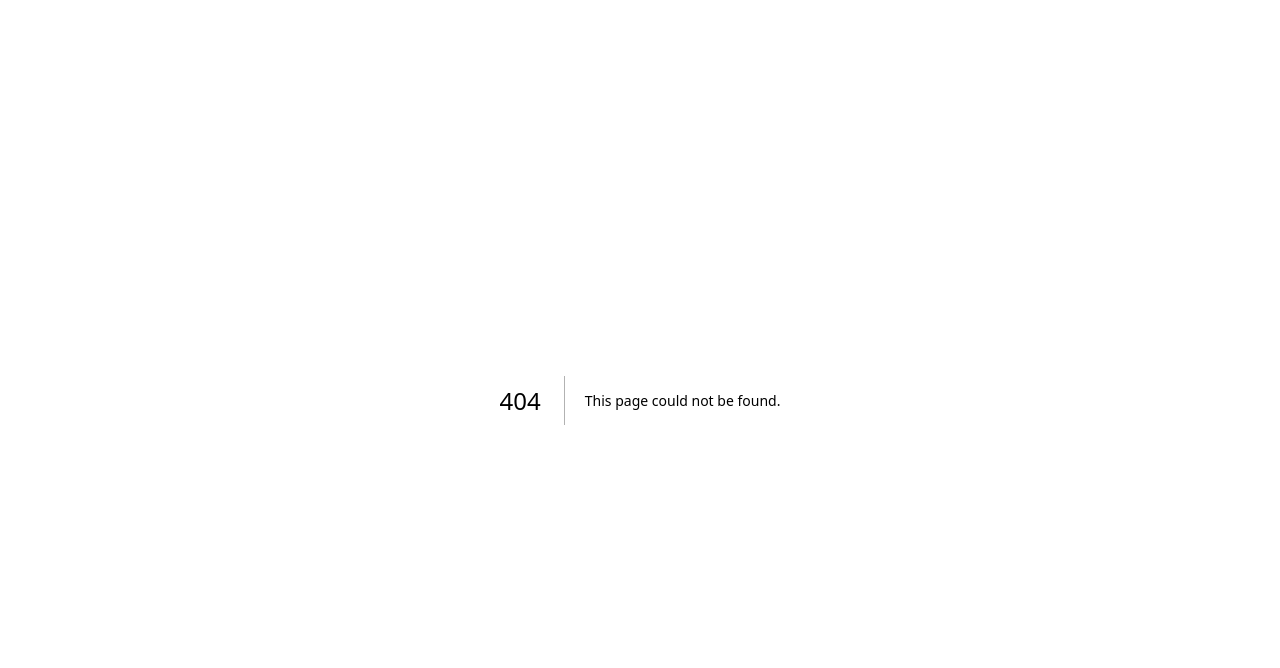
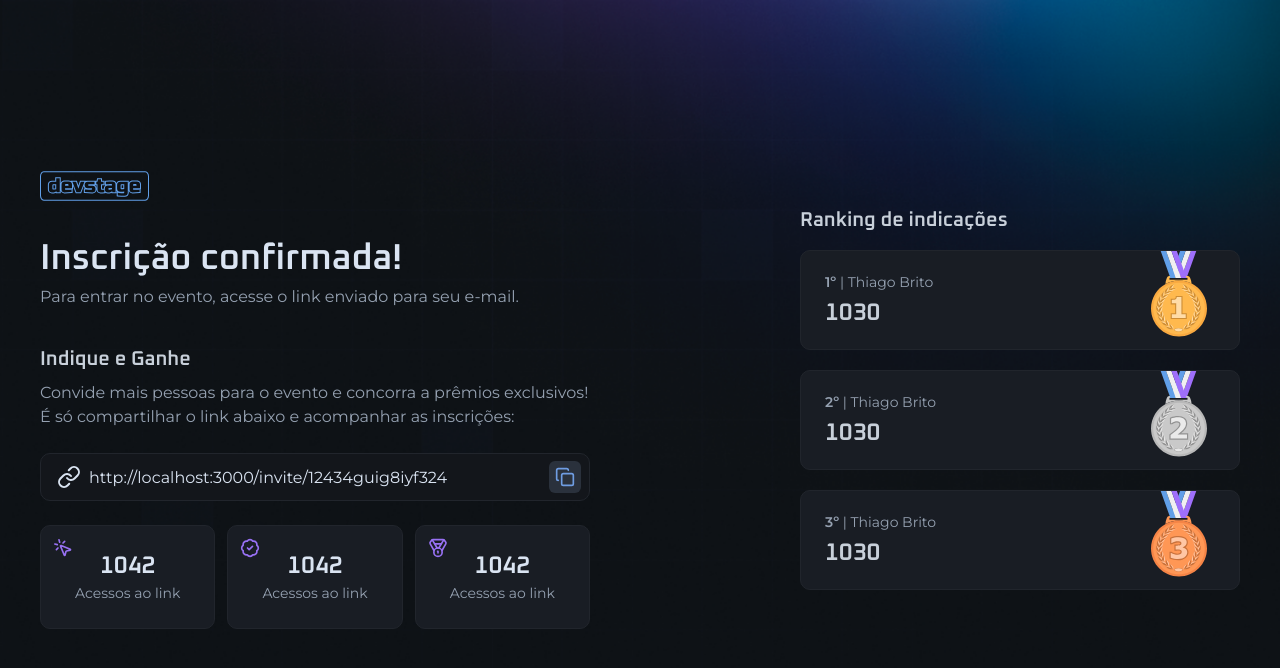
Before and after one commit to trybrito/devstage, a Next.js app: page /invite in a window 1280 px wide. Before the commit this address had no page. Shown: the top 668 px of the page. Built offline with nearby package versions, Linux system fonts and the light colour scheme.

Commit message:
styles: invite page

```diff
--- a/package.json
+++ b/package.json
@@ -15,6 +15,7 @@
     "postcss": "^8.5.3",
     "react": "^19.0.0",
     "react-dom": "^19.0.0",
+    "tailwind-merge": "^3.0.1",
     "tailwindcss": "^4.0.7"
   },
   "devDependencies": {
--- /dev/null
+++ b/src/app/invite/page.tsx
@@ -0,0 +1,146 @@
+import Image from 'next/image'
+
+import { IconButton } from '@/components/icon-button'
+import { InputField, InputIcon, InputRoot } from '@/components/input'
+import { BadgeCheck, Copy, Link, Medal, MousePointerClick } from 'lucide-react'
+
+import logo from '../../assets/logo.svg'
+import medalCopper from '../../assets/medal-copper.svg'
+import medalGold from '../../assets/medal-gold.svg'
+import medalSilver from '../../assets/medal-silver.svg'
+
+export default function InvitePage() {
+  return (
+    <div className="min-h-dvh flex flex-col md:flex-row justify-between items-center gap-16">
+      <div className="flex flex-col gap-10 w-full max-w-[550px]">
+        <Image src={logo} alt="" width={108.5} height={30} />
+
+        <div className="space-y-2">
+          <h1 className="text-4xl font-semibold font-heading text-gray-100 leading-none">
+            Inscrição confirmada!
+          </h1>
+          <p className="text-gray-300">
+            Para entrar no evento, acesse o link enviado para seu e-mail.
+          </p>
+        </div>
+
+        <div className="space-y-6">
+          <div className="space-y-3">
+            <h2 className="text-xl text-gray-200 font-heading font-semibold leading-none">
+              Indique e Ganhe
+            </h2>
+            <p className="text-gray-300">
+              Convide mais pessoas para o evento e concorra a prêmios
+              exclusivos! É só compartilhar o link abaixo e acompanhar as
+              inscrições:
+            </p>
+          </div>
+
+          <InputRoot>
+            <InputIcon>
+              <Link />
+            </InputIcon>
+            <InputField
+              readOnly
+              defaultValue="http://localhost:3000/invite/12434guig8iyf324"
+            />
+            <IconButton className="-mr-2">
+              <Copy className="size-5" />
+            </IconButton>
+          </InputRoot>
+
+          <div className="grid gap-3 md:grid-cols-3">
+            <div className="relative flex flex-col items-center justify-center bg-gray-700 border border-gray-600 px-4 py-7 gap-2 rounded-xl">
+              <span className="font-heading text-2xl font-semibold leading-none">
+                1042
+              </span>
+              <span className="text-sm leading-none text-gray-300 text-center">
+                Acessos ao link
+              </span>
+
+              <MousePointerClick className="size-5 text-purple absolute top-3 left-3" />
+            </div>
+
+            <div className="relative flex flex-col items-center justify-center bg-gray-700 border border-gray-600 px-4 py-7 gap-2 rounded-xl">
+              <span className="font-heading text-2xl font-semibold leading-none">
+                1042
+              </span>
+              <span className="text-sm leading-none text-gray-300 text-center">
+                Acessos ao link
+              </span>
+
+              <BadgeCheck className="size-5 text-purple absolute top-3 left-3" />
+            </div>
+
+            <div className="relative flex flex-col items-center justify-center bg-gray-700 border border-gray-600 px-4 py-7 gap-2 rounded-xl">
+              <span className="font-heading text-2xl font-semibold leading-none">
+                1042
+              </span>
+              <span className="text-sm leading-none text-gray-300 text-center">
+                Acessos ao link
+              </span>
+
+              <Medal className="size-5 text-purple absolute top-3 left-3" />
+            </div>
+          </div>
+        </div>
+      </div>
+
+      <div className="w-full max-w-[440px] space-y-5">
+        <h2 className="font-heading font-semibold text-gray-200 leading-none text-xl">
+          Ranking de indicações
+        </h2>
+
+        <div className="space-y-4">
+          <div className="relative flex flex-col justify-center bg-gray-700 border border-gray-600 p-6 gap-3 rounded-xl">
+            <span className="text-sm text-gray-300 leading-none">
+              <span className="font-semibold">1º</span> | Thiago Brito
+            </span>
+
+            <span className="font-heading font-semibold text-2xl text-gray-200 leading-none">
+              1030
+            </span>
+
+            <Image src={medalGold} alt="" className="absolute top-0 right-8" />
+          </div>
+        </div>
+
+        <div className="space-y-4">
+          <div className="relative flex flex-col justify-center bg-gray-700 border border-gray-600 p-6 gap-3 rounded-xl">
+            <span className="text-sm text-gray-300 leading-none">
+              <span className="font-semibold">2º</span> | Thiago Brito
+            </span>
+
+            <span className="font-heading font-semibold text-2xl text-gray-200 leading-none">
+              1030
+            </span>
+
+            <Image
+              src={medalSilver}
+              alt=""
+              className="absolute top-0 right-8"
+            />
+          </div>
+        </div>
+
+        <div className="space-y-4">
+          <div className="relative flex flex-col justify-center bg-gray-700 border border-gray-600 p-6 gap-3 rounded-xl">
+            <span className="text-sm text-gray-300 leading-none">
+              <span className="font-semibold">3º</span> | Thiago Brito
+            </span>
+
+            <span className="font-heading font-semibold text-2xl text-gray-200 leading-none">
+              1030
+            </span>
+
+            <Image
+              src={medalCopper}
+              alt=""
+              className="absolute top-0 right-8"
+            />
+          </div>
+        </div>
+      </div>
+    </div>
+  )
+}
--- a/src/app/layout.tsx
+++ b/src/app/layout.tsx
@@ -27,7 +27,9 @@
   return (
     <html lang="pt-BR" className={`${oxanium.variable} ${montserrat.variable}`}>
       <body className="bg-gray-900 text-gray-100 antialiased bg-[url(/background.png)] bg-no-repeat bg-top bg-cover md:bg-right-top">
-        {children}
+        <main className="max-w-[1240px] mx-auto px-5 py-8 md:py-0">
+          {children}
+        </main>
       </body>
     </html>
   )
--- a/src/app/page.tsx
+++ b/src/app/page.tsx
@@ -7,7 +7,6 @@
 
 export default function Home() {
   return (
-    <main className="max-w-[1240px] mx-auto px-5 py-8 md:py-0">
     <div className="min-h-dvh flex flex-col justify-center gap-16">
       <div className="flex flex-col gap-8 items-center md:items-start">
         <Image src={logo} alt="" width={108.5} height={30} />
@@ -67,6 +66,5 @@
         </form>
       </div>
     </div>
-    </main>
   )
 }
--- a/src/components/button.tsx
+++ b/src/components/button.tsx
@@ -1,4 +1,4 @@
-import { ComponentProps } from 'react';
+import type { ComponentProps } from 'react'
 
 interface ButtonProps extends ComponentProps<'button'> {}
 
@@ -8,5 +8,5 @@
       className="flex justify-between items-center px-5 h-12 bg-gray-500 text-blue font-semibold rounded-xl w-full cursor-pointer transition-colors duration-300 ease-out hover:bg-blue hover:text-gray-900"
       {...props}
     />
-  );
+  )
 }
--- a/src/components/icon-button.tsx
+++ b/src/components/icon-button.tsx
@@ -1,12 +1,16 @@
-import { ComponentProps } from 'react';
+import type { ComponentProps } from 'react'
+import { twMerge } from 'tailwind-merge'
 
 interface IconButtonProps extends ComponentProps<'button'> {}
 
-export function IconButton(props: IconButtonProps) {
+export function IconButton({ className, ...props }: IconButtonProps) {
   return (
     <button
-      className="p-1.5 bg-gray-500 text-blue rounded-md cursor-pointer transition-colors duration-300 ease-out hover:bg-blue hover:text-gray-900"
+      className={twMerge(
+        'p-1.5 bg-gray-500 text-blue rounded-md cursor-pointer transition-colors duration-300 ease-out hover:bg-blue hover:text-gray-900',
+        className
+      )}
       {...props}
     />
-  );
+  )
 }
```
Also changed, not shown: src/assets/medal-copper.svg (renamed from src/assets/medal-cooper.svg), 1 other file (tests, documents, lock files or other folders). Lines whose indentation alone changed are shown as unchanged.
